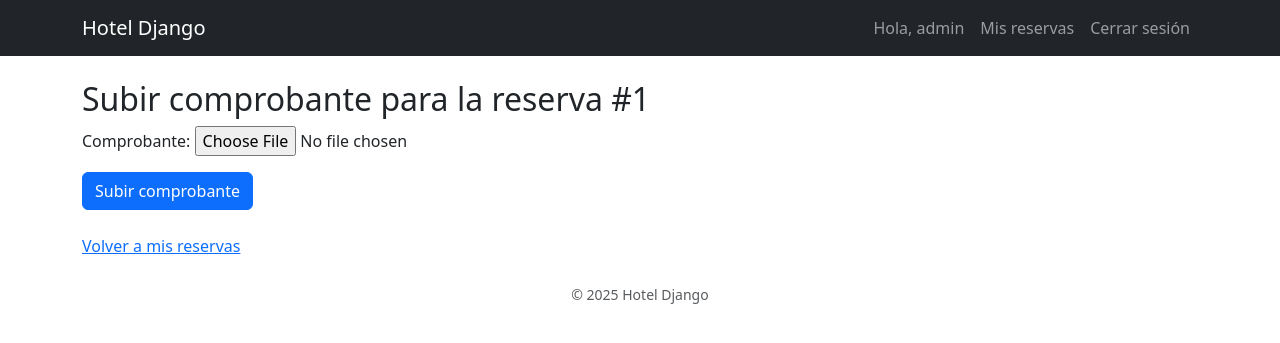
After one commit to nadiradad/gestion_hotel, a Django app: page /reservas/subir_comprobante/1/ in a window 1280 px wide. The commit adds this page. Shown: the top 343 px of the page. Run offline with Django 5.2, Linux system fonts and the light colour scheme; a user stored in the database is signed in; data comes from the database, SQL or seed files in the repository.

Commit message:
agregando subir comprobante

```diff
--- /dev/null
+++ b/hotel/apps/reservas/forms.py
@@ -0,0 +1,7 @@
+from django import forms
+from .models import Reserva
+
+class ComprobanteForm(forms.ModelForm):
+    class Meta:
+        model = Reserva
+        fields = ['comprobante']
--- a/hotel/apps/reservas/models.py
+++ b/hotel/apps/reservas/models.py
@@ -16,6 +16,7 @@ class Reserva(models.Model):
         ('finalizada', 'Finalizada'),
     ]
     estado = models.CharField(max_length=20, choices=estado_choices, default='pendiente')
+    comprobante = models.FileField(upload_to='comprobantes/', blank=True, null=True)
 
     def __str__(self):
         return f"Reserva {self.id} - {self.usuario.username} ({self.estado})"
--- /dev/null
+++ b/hotel/apps/reservas/templates/reservas/subir_comprobante.html
@@ -0,0 +1,13 @@
+{% extends 'base.html' %}
+{% block content %}
+  <h2>Subir comprobante para la reserva #{{ reserva.id }}</h2>
+
+  <form method="post" enctype="multipart/form-data">
+    {% csrf_token %}
+    {{ form.as_p }}
+    <button type="submit" class="btn btn-primary">Subir comprobante</button>
+  </form>
+
+  <br>
+  <a href="{% url 'mis_reservas' %}">Volver a mis reservas</a>
+{% endblock %}
--- a/hotel/apps/reservas/urls.py
+++ b/hotel/apps/reservas/urls.py
@@ -5,4 +5,5 @@ urlpatterns = [
     path('crear/<int:habitacion_id>/', views.crear_reserva, name='crear_reserva'),
     path('mis-reservas/', views.mis_reservas, name='mis_reservas'),
     path('cancelar/<int:reserva_id>/', views.cancelar_reserva, name='cancelar_reserva'),
+    path('subir_comprobante/<int:reserva_id>/', views.subir_comprobante, name='subir_comprobante'),
 ]
--- a/hotel/apps/reservas/views.py
+++ b/hotel/apps/reservas/views.py
@@ -4,6 +4,7 @@ from django.contrib import messages
 from datetime import datetime
 from apps.habitaciones.models import Habitacion
 from apps.reservas.models import Reserva
+from .forms import ComprobanteForm
 
 # Create your views here.
 @login_required
@@ -70,3 +71,17 @@ def cancelar_reserva(request, reserva_id):
 
     # Si entra por GET, pedimos confirmación
     return render(request, 'reservas/confirmar_cancelacion.html', {'reserva': reserva})
+
+@login_required
+def subir_comprobante(request, reserva_id):
+    reserva = get_object_or_404(Reserva, id=reserva_id, usuario=request.user)
+
+    if request.method == 'POST':
+        form = ComprobanteForm(request.POST, request.FILES, instance=reserva)
+        if form.is_valid():
+            form.save()
+            return redirect('mis_reservas')  # o el nombre real de tu vista
+    else:
+        form = ComprobanteForm(instance=reserva)
+
+    return render(request, 'reservas/subir_comprobante.html', {'form': form, 'reserva': reserva})
```
Also changed, not shown: hotel/apps/reservas/templates/reservas/mis_reservas.html (+8 -0 lines), 2 other files.
